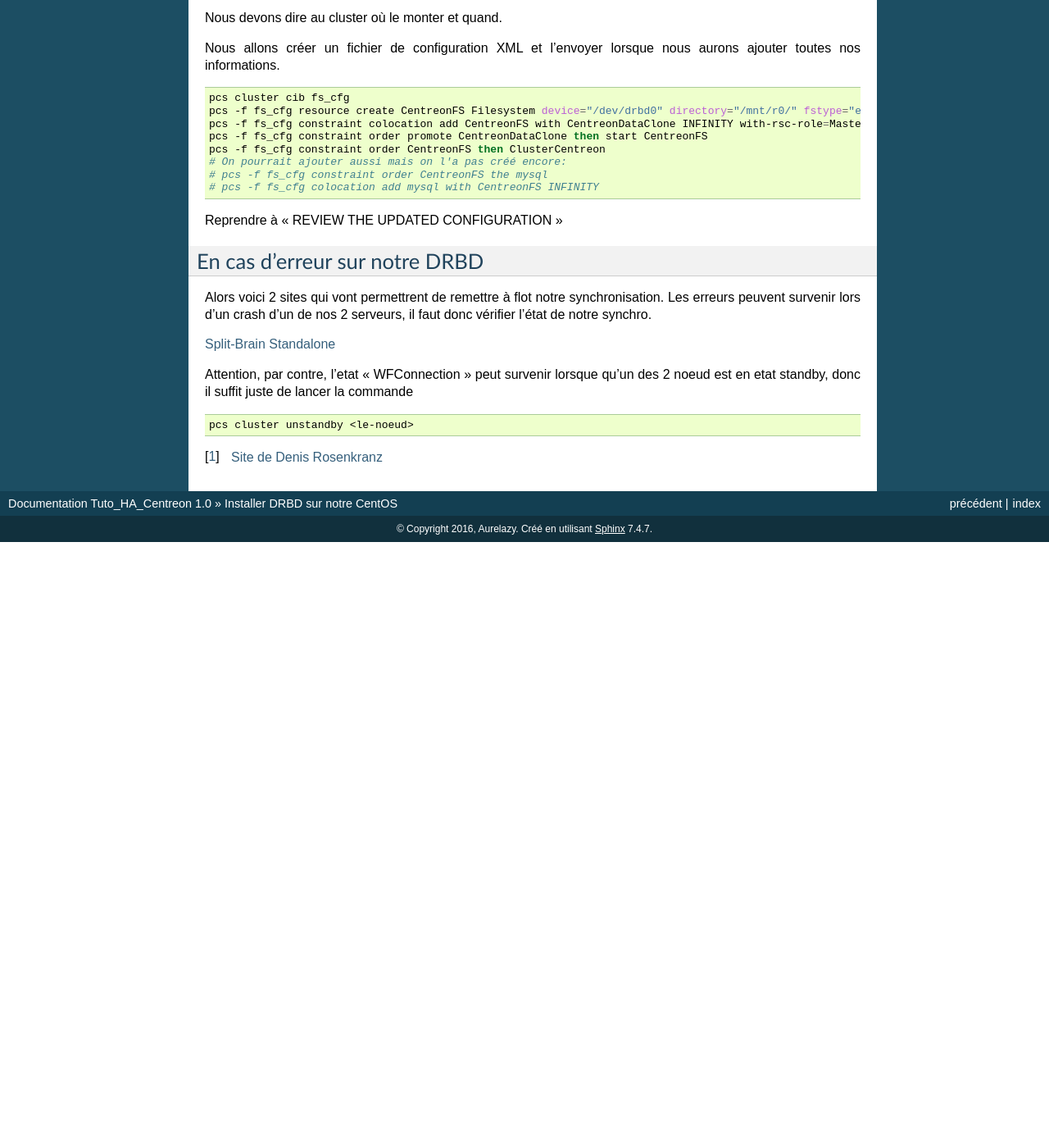
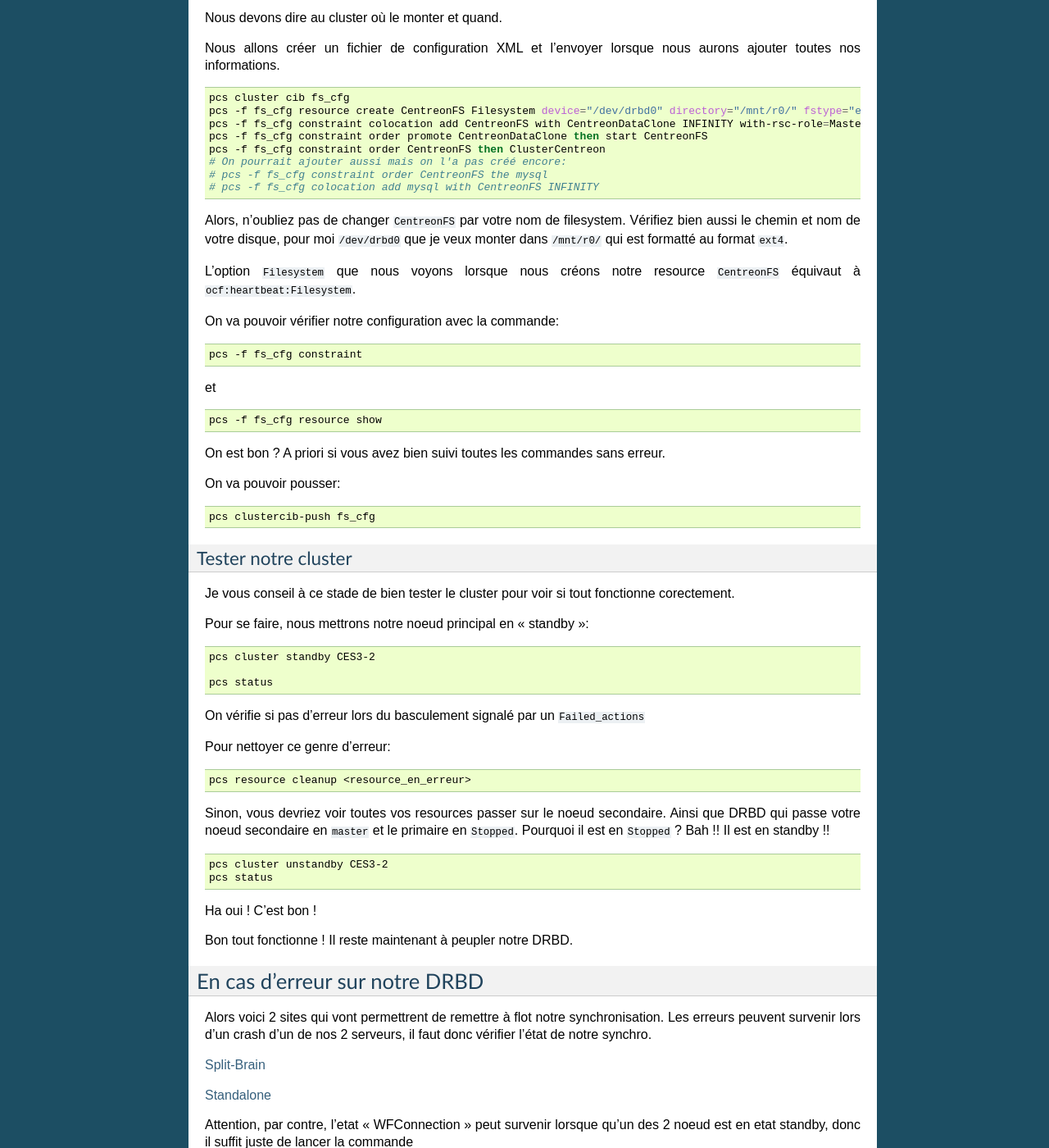
Before and after one commit to aurelazy/Tuto_HA_Centreon, a Sphinx documentation site: the page built from docs/Install_DRBD.rst, in a window 1280 px wide and 1400 px high, scrolled down 2750 px. Shown: the whole window at 82% size. Built offline with Sphinx 7.4.7, drawn with Linux system fonts in a browser that asks for light colours; before the commit the page ends 3411 px from its top, so only the background shows below that; some of the changed text lies outside the part shown.

Commit message:
Ajout de paragraphes

```diff
--- a/docs/Install_DRBD.rst
+++ b/docs/Install_DRBD.rst
@@ -47,7 +47,7 @@
 
 Voila, vous pouvez faire la même chose sur le second noeud (CES3-2-slave).
 
-Nous allons maintenant installer les paquets nécessairepour utiliser DRBD.
+Nous allons maintenant installer les paquets nécessaires pour utiliser DRBD.
 
 
 Installation et configuration DRBD
@@ -188,8 +188,67 @@
     # pcs -f fs_cfg constraint order CentreonFS the mysql
     # pcs -f fs_cfg colocation add mysql with CentreonFS INFINITY
 
-Reprendre à "REVIEW THE UPDATED CONFIGURATION"
 
+Alors, n'oubliez pas de changer ``CentreonFS`` par votre nom de filesystem.
+Vérifiez bien aussi le chemin et nom de votre disque, pour moi ``/dev/drbd0`` que je veux monter dans ``/mnt/r0/`` qui est formatté au format ``ext4``.
+
+L'option ``Filesystem`` que nous voyons lorsque nous créons notre resource ``CentreonFS`` équivaut à ``ocf:heartbeat:Filesystem``.
+
+On va pouvoir vérifier notre configuration avec la commande:
+
+.. code-block:: bash
+
+    pcs -f fs_cfg constraint
+
+et
+
+.. code-block:: bash
+
+    pcs -f fs_cfg resource show
+
+
+On est bon ? A priori si vous avez bien suivi toutes les commandes sans erreur.
+
+On va pouvoir pousser:
+
+.. code-block:: bash
+
+    pcs clustercib-push fs_cfg
+
+Tester notre cluster
+----------------------
+
+Je vous conseil à ce stade de bien tester le cluster pour voir si tout fonctionne corectement.
+
+Pour se faire, nous mettrons notre noeud principal en "standby":
+
+.. code-block:: bash
+
+    pcs cluster standby CES3-2
+
+    pcs status
+
+On vérifie si pas d'erreur lors du basculement signalé par un ``Failed_actions``
+
+Pour nettoyer ce genre d'erreur:
+
+.. code-block:: bash
+
+    pcs resource cleanup <resource_en_erreur>
+
+Sinon, vous devriez voir toutes vos resources passer sur le noeud secondaire. Ainsi que DRBD qui passe votre noeud secondaire en ``master`` et le primaire en ``Stopped``.
+Pourquoi il est en ``Stopped`` ? Bah !! Il est en standby !!
+
+.. code-block:: bash
+
+    pcs cluster unstandby CES3-2
+    pcs status
+
+
+Ha oui ! C'est bon !
+
+
+Bon tout fonctionne ! Il reste maintenant à peupler notre DRBD.
 
 
 
@@ -200,6 +259,7 @@
 Les erreurs peuvent survenir lors d'un crash d'un de nos 2 serveurs, il faut donc vérifier l'état de notre synchro.
 
 `Split-Brain <https://www.hastexo.com/resources/hints-and-kinks/solve-drbd-split-brain-4-steps>`_
+
 `Standalone <https://www.guillaume-leduc.fr/recuperer-drbd-de-letat-standalone-unknown.html>`_
 
 Attention, par contre, l'etat "WFConnection" peut survenir lorsque qu'un des 2 noeud est en etat standby, donc il suffit juste de lancer la commande
```
Also changed, not shown: 1 other file.
